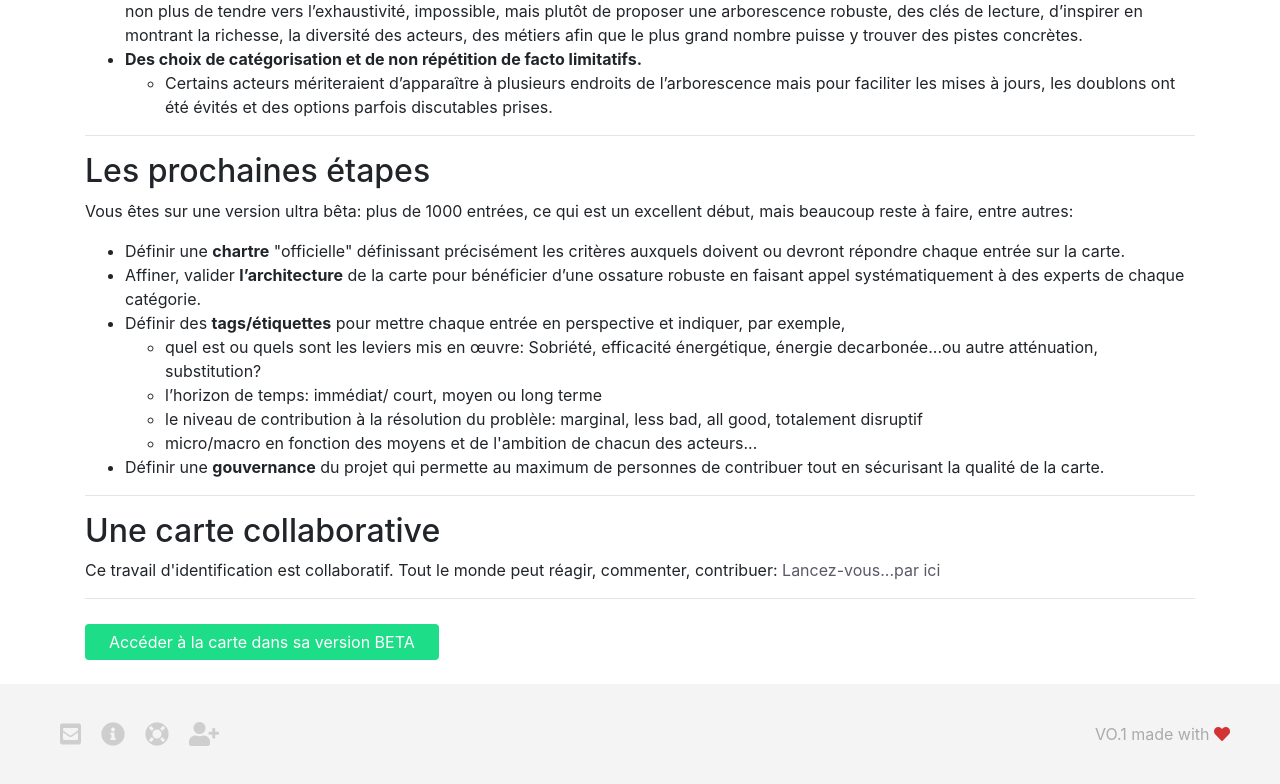
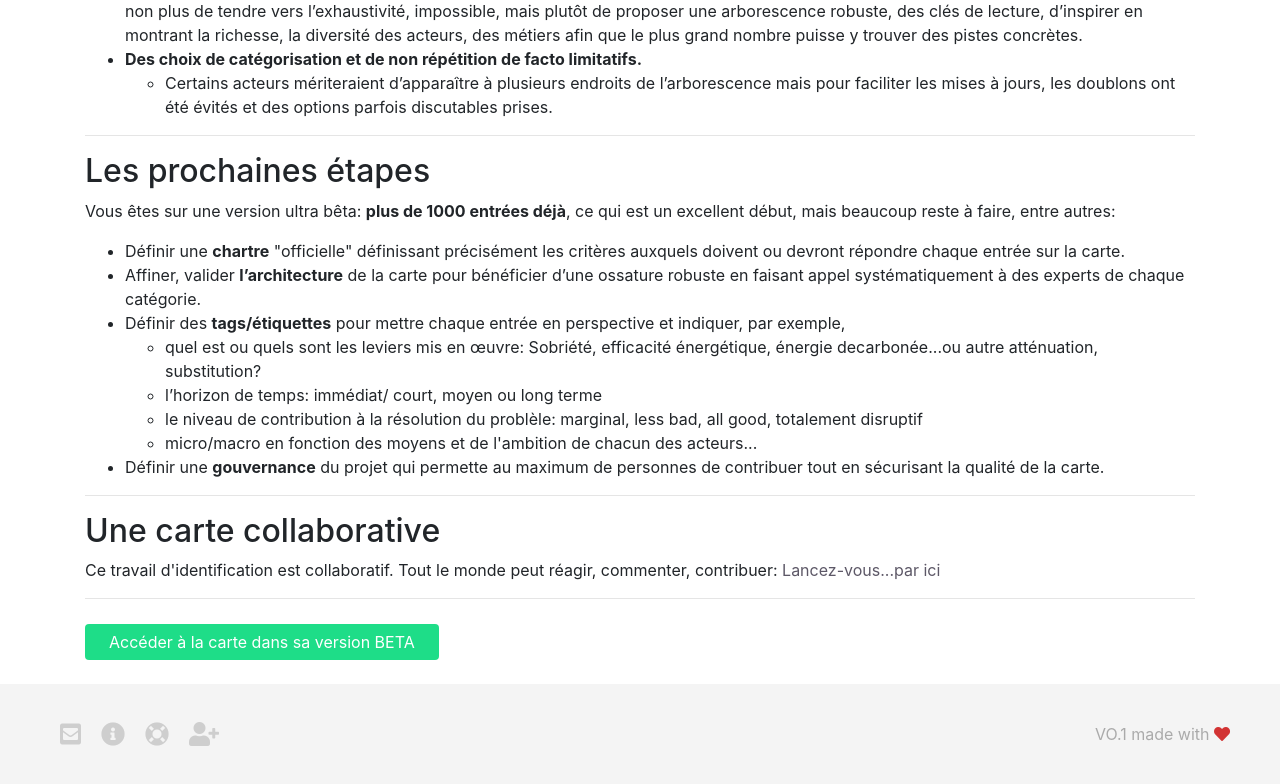
Before and after one commit to ArianePhelizot/ArianePhelizot.github.io, a plain HTML site: page index.html in a window 1280 px wide. Shown: the part 2296-3080 px from the top of the page. Drawn offline with nearby package versions, Linux system fonts and the light colour scheme.

Commit message:
Mise en gras

```diff
--- a/index.html
+++ b/index.html
@@ -314,7 +314,7 @@
   <hr>
   <div class="ressources">
     <h2 id="next">Les prochaines étapes</h2>
-    <p>Vous êtes sur une version ultra bêta: plus de 1000 entrées, ce qui est un excellent début, mais beaucoup reste à faire, entre autres:</p>
+    <p>Vous êtes sur une version ultra bêta: <strong>plus de 1000 entrées déjà</strong>, ce qui est un excellent début, mais beaucoup reste à faire, entre autres:</p>
     <ul>
       <li>Définir une <strong>chartre</strong> "officielle" définissant précisément les critères auxquels doivent ou devront répondre chaque entrée sur la carte. </li>
       <li>Affiner, valider <strong>l’architecture</strong> de la carte pour bénéficier d’une ossature robuste en faisant appel systématiquement à des experts de chaque catégorie.</li>
```
